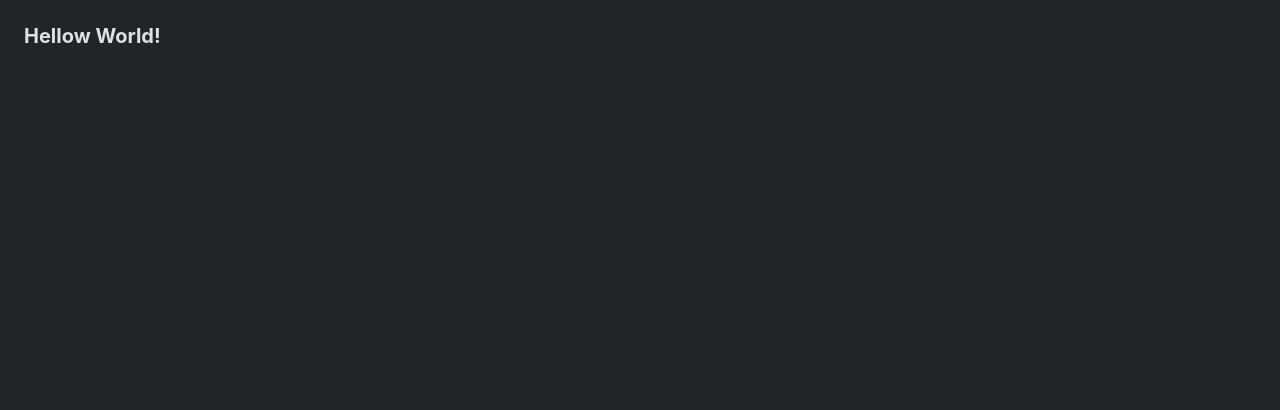
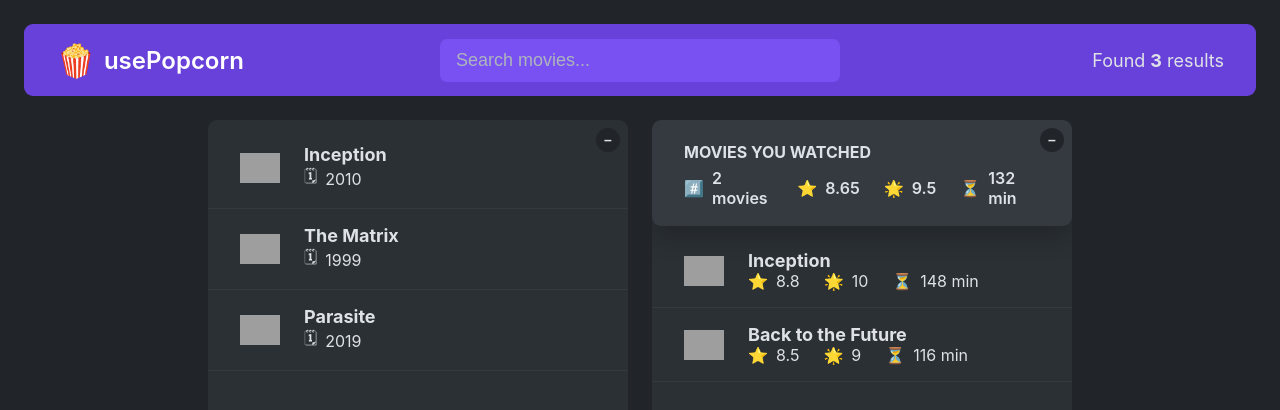
Before and after one commit to eldrich27/Popcorn, a React (Vite) app in the folder popcorn/: page / in a window 1280 px wide. Shown: the top 410 px of the page. Built offline with nearby package versions, Linux system fonts and the light colour scheme; grey boxes are pictures that could not be loaded.

Commit message:
Adding starter code to App.tsx

```diff
--- a/popcorn/src/App.tsx
+++ b/popcorn/src/App.tsx
@@ -1,12 +1,168 @@
-// import { useState } from 'react'
+import { useState } from "react";
 
+const tempMovieData = [
+  {
+    imdbID: "tt1375666",
+    Title: "Inception",
+    Year: "2010",
+    Poster:
+      "https://m.media-amazon.com/images/M/MV5BMjAxMzY3NjcxNF5BMl5BanBnXkFtZTcwNTI5OTM0Mw@@._V1_SX300.jpg",
+  },
+  {
+    imdbID: "tt0133093",
+    Title: "The Matrix",
+    Year: "1999",
+    Poster:
+      "https://m.media-amazon.com/images/M/MV5BNzQzOTk3OTAtNDQ0Zi00ZTVkLWI0MTEtMDllZjNkYzNjNTc4L2ltYWdlXkEyXkFqcGdeQXVyNjU0OTQ0OTY@._V1_SX300.jpg",
+  },
+  {
+    imdbID: "tt6751668",
+    Title: "Parasite",
+    Year: "2019",
+    Poster:
+      "https://m.media-amazon.com/images/M/MV5BYWZjMjk3ZTItODQ2ZC00NTY5LWE0ZDYtZTI3MjcwN2Q5NTVkXkEyXkFqcGdeQXVyODk4OTc3MTY@._V1_SX300.jpg",
+  },
+];
 
-function App() {
+const tempWatchedData = [
+  {
+    imdbID: "tt1375666",
+    Title: "Inception",
+    Year: "2010",
+    Poster:
+      "https://m.media-amazon.com/images/M/MV5BMjAxMzY3NjcxNF5BMl5BanBnXkFtZTcwNTI5OTM0Mw@@._V1_SX300.jpg",
+    runtime: 148,
+    imdbRating: 8.8,
+    userRating: 10,
+  },
+  {
+    imdbID: "tt0088763",
+    Title: "Back to the Future",
+    Year: "1985",
+    Poster:
+      "https://m.media-amazon.com/images/M/MV5BZmU0M2Y1OGUtZjIxNi00ZjBkLTg1MjgtOWIyNThiZWIwYjRiXkEyXkFqcGdeQXVyMTQxNzMzNDI@._V1_SX300.jpg",
+    runtime: 116,
+    imdbRating: 8.5,
+    userRating: 9,
+  },
+];
 
+const average = (arr) =>
+  arr.reduce((acc, cur, i, arr) => acc + cur / arr.length, 0);
+
+export default function App() {
+  const [query, setQuery] = useState("");
+  const [movies, setMovies] = useState(tempMovieData);
+  const [watched, setWatched] = useState(tempWatchedData);
+  const [isOpen1, setIsOpen1] = useState(true);
+  const [isOpen2, setIsOpen2] = useState(true);
+
+  const avgImdbRating = average(watched.map((movie) => movie.imdbRating));
+  const avgUserRating = average(watched.map((movie) => movie.userRating));
+  const avgRuntime = average(watched.map((movie) => movie.runtime));
 
   return (
-    <h1>Hellow World!</h1>
-  )
+    <>
+      <nav className="nav-bar">
+        <div className="logo">
+          <span role="img">🍿</span>
+          <h1>usePopcorn</h1>
+        </div>
+        <input
+          className="search"
+          type="text"
+          placeholder="Search movies..."
+          value={query}
+          onChange={(e) => setQuery(e.target.value)}
+        />
+        <p className="num-results">
+          Found <strong>{movies.length}</strong> results
+        </p>
+      </nav>
+
+      <main className="main">
+        <div className="box">
+          <button
+            className="btn-toggle"
+            onClick={() => setIsOpen1((open) => !open)}
+          >
+            {isOpen1 ? "–" : "+"}
+          </button>
+          {isOpen1 && (
+            <ul className="list">
+              {movies?.map((movie) => (
+                <li key={movie.imdbID}>
+                  <img src={movie.Poster} alt={`${movie.Title} poster`} />
+                  <h3>{movie.Title}</h3>
+                  <div>
+                    <p>
+                      <span>🗓</span>
+                      <span>{movie.Year}</span>
+                    </p>
+                  </div>
+                </li>
+              ))}
+            </ul>
+          )}
+        </div>
+
+        <div className="box">
+          <button
+            className="btn-toggle"
+            onClick={() => setIsOpen2((open) => !open)}
+          >
+            {isOpen2 ? "–" : "+"}
+          </button>
+          {isOpen2 && (
+            <>
+              <div className="summary">
+                <h2>Movies you watched</h2>
+                <div>
+                  <p>
+                    <span>#️⃣</span>
+                    <span>{watched.length} movies</span>
+                  </p>
+                  <p>
+                    <span>⭐️</span>
+                    <span>{avgImdbRating}</span>
+                  </p>
+                  <p>
+                    <span>🌟</span>
+                    <span>{avgUserRating}</span>
+                  </p>
+                  <p>
+                    <span>⏳</span>
+                    <span>{avgRuntime} min</span>
+                  </p>
+                </div>
+              </div>
+
+              <ul className="list">
+                {watched.map((movie) => (
+                  <li key={movie.imdbID}>
+                    <img src={movie.Poster} alt={`${movie.Title} poster`} />
+                    <h3>{movie.Title}</h3>
+                    <div>
+                      <p>
+                        <span>⭐️</span>
+                        <span>{movie.imdbRating}</span>
+                      </p>
+                      <p>
+                        <span>🌟</span>
+                        <span>{movie.userRating}</span>
+                      </p>
+                      <p>
+                        <span>⏳</span>
+                        <span>{movie.runtime} min</span>
+                      </p>
+                    </div>
+                  </li>
+                ))}
+              </ul>
+            </>
+          )}
+        </div>
+      </main>
+    </>
+  );
 }
-
-export default App
```
